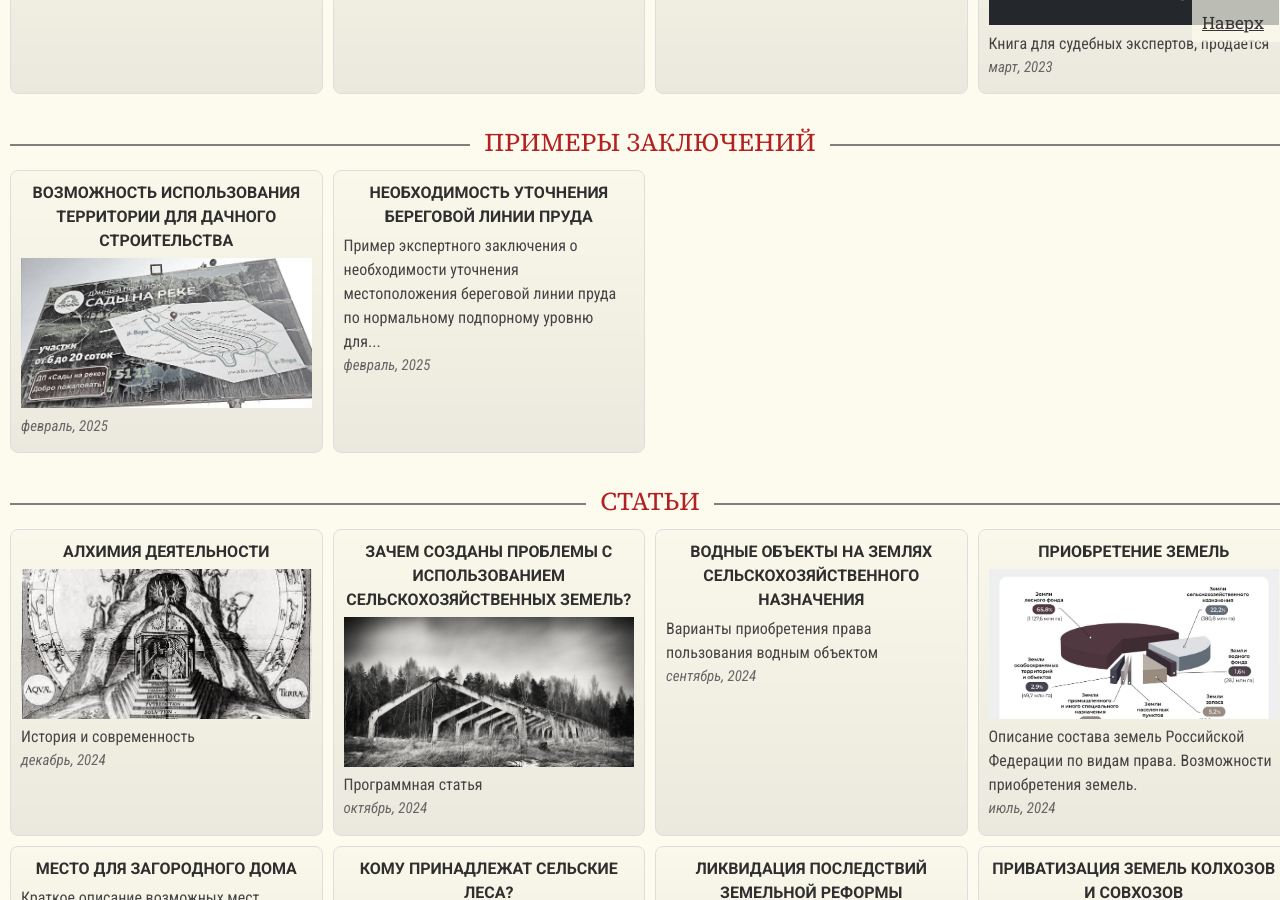
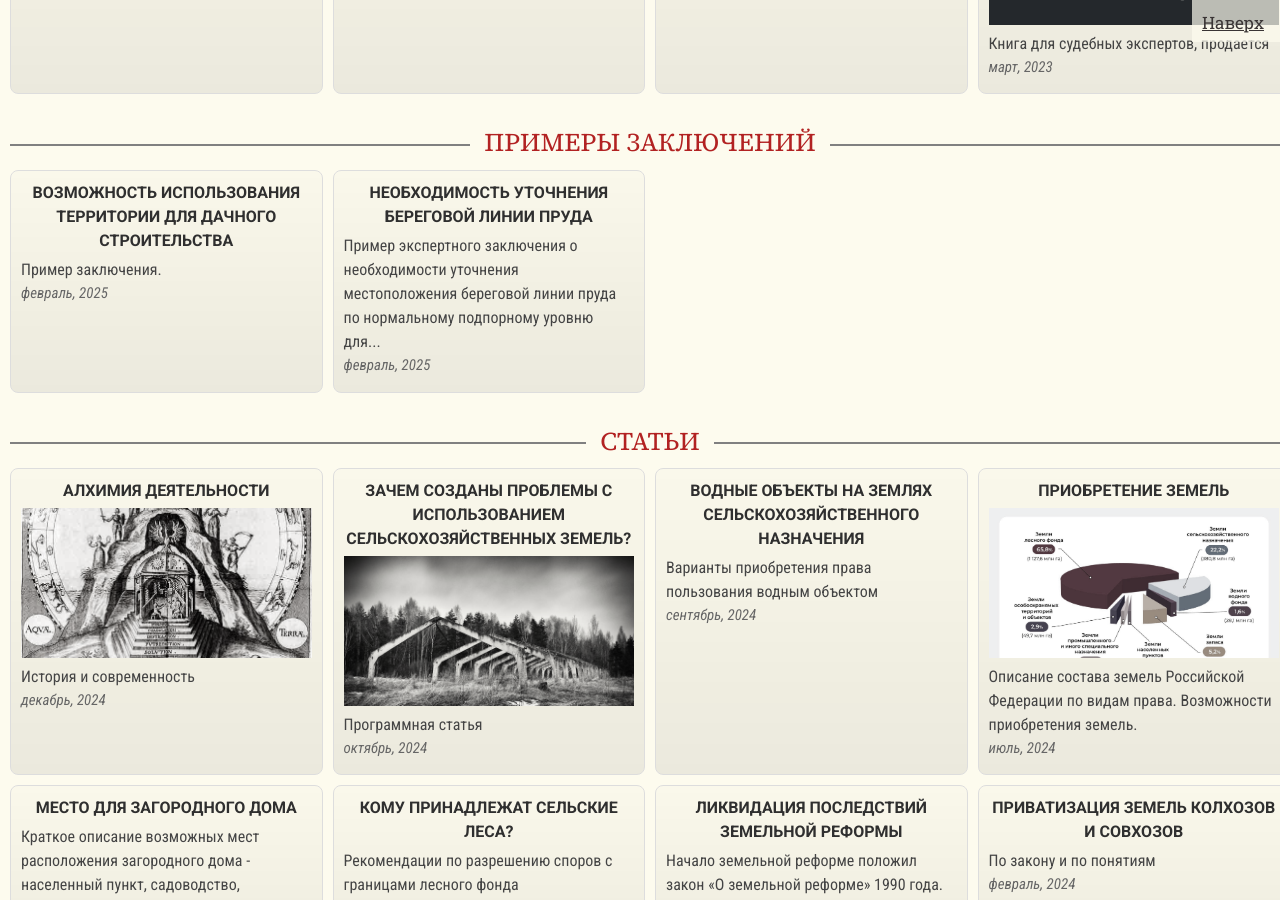
Before and after one commit to SergSi/land-use-art, a Jekyll site: the page built from index.md, in a window 1280 px wide and 900 px high, scrolled down 630 px. Built offline with Jekyll 4.4.1, drawn with Linux system fonts in a browser that asks for light colours; some web fonts are replaced.

Commit message:
Update 2025-02-15-concluzion.md

```diff
--- a/_posts/2025-02-15-concluzion.md
+++ b/_posts/2025-02-15-concluzion.md
@@ -1,6 +1,6 @@
 ---
 title: Возможность использования территории для дачного строительства
-image: СадыНаРеке.jpg
+summary: Пример заключения.
 layout: doc
 class: expert
 ---
```
